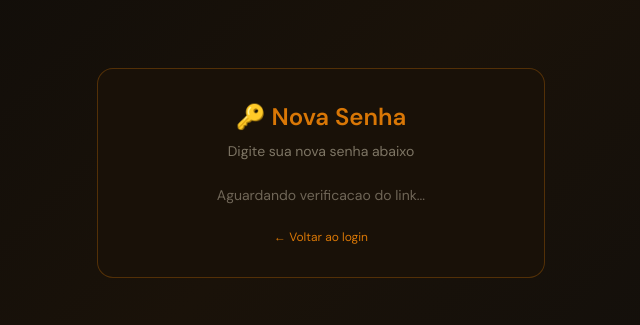
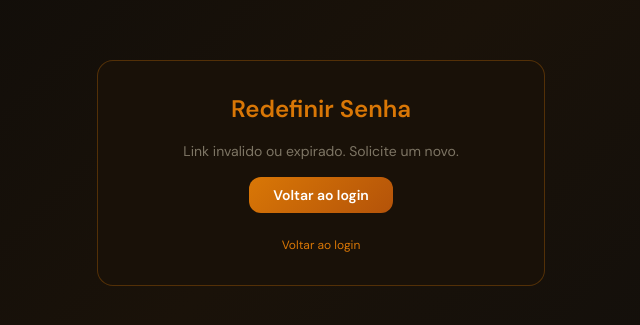
Before and after one commit to fazendograninha-afk/financial-freedom-public, a Next.js app: page /reset-password in a window 1280 px wide. Shown: the part 227-552 px from the top of the page, without its empty margins (319-959 px from the left). Built offline with nearby package versions, Linux system fonts and the light colour scheme; no server answers; a web font is replaced by a local one.

Commit message:
fix: reset-password processa token do hash da URL

```diff
--- a/src/pages/reset-password.tsx
+++ b/src/pages/reset-password.tsx
@@ -10,42 +10,118 @@ export default function ResetPassword() {
   const [confirm, setConfirm] = useState("")
   const [loading, setLoading] = useState(false)
   const [ready, setReady] = useState(false)
+  const [checking, setChecking] = useState(true)
 
   useEffect(() => {
-    const { data: { subscription } } = supabase.auth.onAuthStateChange((event) => {
-      if (event === "PASSWORD_RECOVERY") setReady(true)
-    })
-    return () => subscription.unsubscribe()
+    // Pega o token da URL (hash ou query)
+    const hash = window.location.hash
+    const params = new URLSearchParams(hash.replace("#", "?"))
+    const accessToken = params.get("access_token")
+    const type = params.get("type")
+
+    if (accessToken && type === "recovery") {
+      supabase.auth.setSession({
+        access_token: accessToken,
+        refresh_token: params.get("refresh_token") || ""
+      }).then(({ error }) => {
+        if (error) {
+          toast.error("Link invalido ou expirado")
+          router.push("/")
+        } else {
+          setReady(true)
+        }
+        setChecking(false)
+      })
+    } else {
+      // Tenta via onAuthStateChange tambem
+      const { data: { subscription } } = supabase.auth.onAuthStateChange((event) => {
+        if (event === "PASSWORD_RECOVERY") {
+          setReady(true)
+          setChecking(false)
+        }
+      })
+      setTimeout(() => {
+        setChecking(false)
+      }, 3000)
+      return () => subscription.unsubscribe()
+    }
   }, [])
 
   const handleReset = async () => {
-    if (password.length < 6) return toast.error("Senha deve ter ao menos 6 caracteres")
-    if (password !== confirm) return toast.error("As senhas nao coincidem")
+    if (password.length < 6) return toast.error("Minimo 6 caracteres")
+    if (password !== confirm) return toast.error("Senhas nao coincidem")
     setLoading(true)
     const { error } = await supabase.auth.updateUser({ password })
     setLoading(false)
     if (error) return toast.error(error.message)
-    toast.success("Senha atualizada! Redirecionando...")
+    toast.success("Senha atualizada com sucesso!")
     setTimeout(() => router.push("/"), 2000)
   }
 
   return (
     <>
-      <Head><title>Redefinir Senha — Financial Freedom</title></Head>
-      <div className="min-h-screen flex items-center justify-center px-4" style={{background:"linear-gradient(135deg,#0a0a0a 0%,#1a1209 50%,#0d0d0d 100%)"}}>
-        <div className="w-full max-w-md p-8 rounded-2xl border" style={{background:"rgba(26,18,9,0.95)",borderColor:"rgba(217,119,6,0.3)"}}>
-          <h1 className="text-2xl font-bold text-center mb-2" style={{color:"#d97706"}}>🔑 Nova Senha</h1>
-          <p className="text-center text-sm mb-6" style={{color:"rgba(168,159,140,0.7)"}}>Digite sua nova senha abaixo</p>
-          {!ready ? (
-            <p className="text-center text-sm" style={{color:"rgba(168,159,140,0.6)"}}>Aguardando verificacao do link...</p>
-          ) : (
-            <div className="space-y-4">
-              <input type="password" placeholder="Nova senha (min. 6 caracteres)" value={password} onChange={e=>setPassword(e.target.value)} className="w-full px-4 py-3 rounded-xl border text-sm outline-none" style={{background:"rgba(255,255,255,0.05)",borderColor:"rgba(217,119,6,0.3)",color:"#e8dcc8"}} />
-              <input type="password" placeholder="Confirmar nova senha" value={confirm} onChange={e=>setConfirm(e.target.value)} className="w-full px-4 py-3 rounded-xl border text-sm outline-none" style={{background:"rgba(255,255,255,0.05)",borderColor:"rgba(217,119,6,0.3)",color:"#e8dcc8"}} />
-              <button onClick={handleReset} disabled={loading} className="w-full py-3 rounded-xl font-bold text-sm" style={{background:loading?"rgba(217,119,6,0.4)":"linear-gradient(135deg,#d97706,#b45309)",color:"#fff"}}>{loading?"Atualizando...":"Atualizar Senha"}</button>
+      <Head><title>Nova Senha — Financial Freedom</title></Head>
+      <div className="min-h-screen flex items-center justify-center px-4"
+        style={{background:"linear-gradient(135deg,#0a0a0a 0%,#1a1209 50%,#0d0d0d 100%)"}}>
+        <div className="w-full max-w-md p-8 rounded-2xl border"
+          style={{background:"rgba(26,18,9,0.95)",borderColor:"rgba(217,119,6,0.3)"}}>
+
+          <h1 className="text-2xl font-bold text-center mb-2" style={{color:"#d97706"}}>
+            Redefinir Senha
+          </h1>
+
+          {checking && (
+            <p className="text-center text-sm mt-4" style={{color:"rgba(168,159,140,0.7)"}}>
+              Verificando link...
+            </p>
+          )}
+
+          {!checking && !ready && (
+            <div className="text-center mt-4">
+              <p className="text-sm mb-4" style={{color:"rgba(168,159,140,0.7)"}}>
+                Link invalido ou expirado. Solicite um novo.
+              </p>
+              <button onClick={() => router.push("/")}
+                className="px-6 py-2 rounded-xl text-sm font-bold"
+                style={{background:"linear-gradient(135deg,#d97706,#b45309)",color:"#fff"}}>
+                Voltar ao login
+              </button>
             </div>
           )}
-          <p className="text-center text-xs mt-6"><a href="/" style={{color:"#d97706"}} className="hover:underline">← Voltar ao login</a></p>
+
+          {!checking && ready && (
+            <div className="space-y-4 mt-6">
+              <input
+                type="password"
+                placeholder="Nova senha (min. 6 caracteres)"
+                value={password}
+                onChange={e => setPassword(e.target.value)}
+                className="w-full px-4 py-3 rounded-xl border text-sm outline-none"
+                style={{background:"rgba(255,255,255,0.05)",borderColor:"rgba(217,119,6,0.3)",color:"#e8dcc8"}}
+              />
+              <input
+                type="password"
+                placeholder="Confirmar nova senha"
+                value={confirm}
+                onChange={e => setConfirm(e.target.value)}
+                className="w-full px-4 py-3 rounded-xl border text-sm outline-none"
+                style={{background:"rgba(255,255,255,0.05)",borderColor:"rgba(217,119,6,0.3)",color:"#e8dcc8"}}
+              />
+              <button
+                onClick={handleReset}
+                disabled={loading}
+                className="w-full py-3 rounded-xl font-bold text-sm"
+                style={{background:loading?"rgba(217,119,6,0.4)":"linear-gradient(135deg,#d97706,#b45309)",color:"#fff"}}>
+                {loading ? "Atualizando..." : "Salvar nova senha"}
+              </button>
+            </div>
+          )}
+
+          <p className="text-center text-xs mt-6">
+            <a href="/" style={{color:"#d97706"}} className="hover:underline">
+              Voltar ao login
+            </a>
+          </p>
         </div>
       </div>
     </>
```
